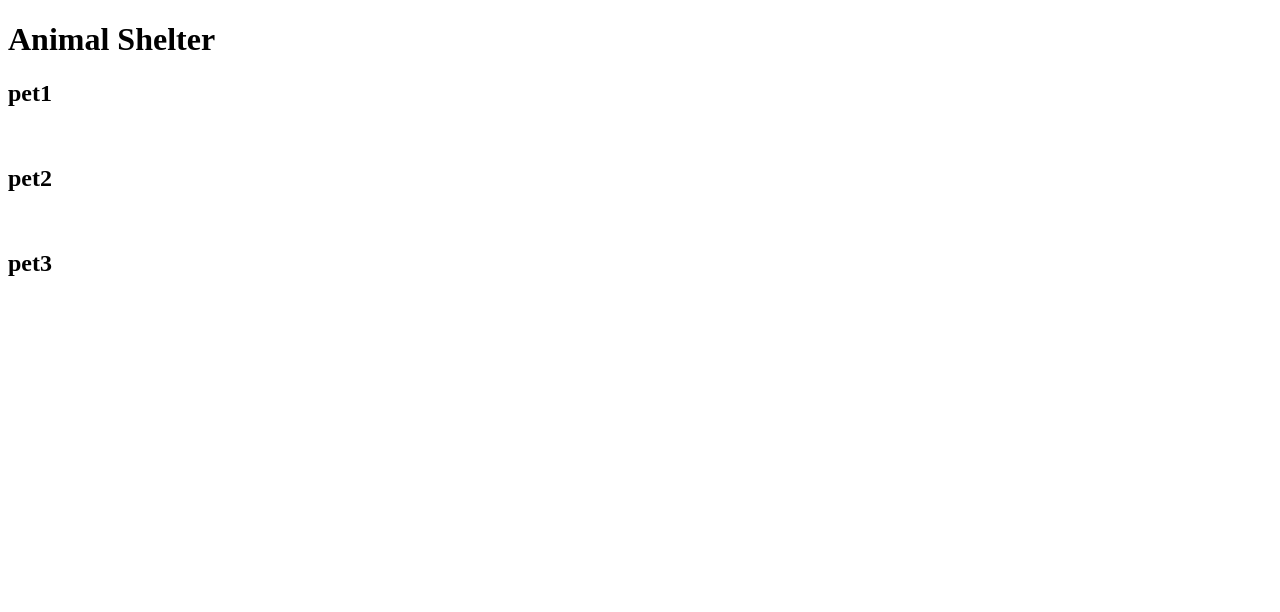
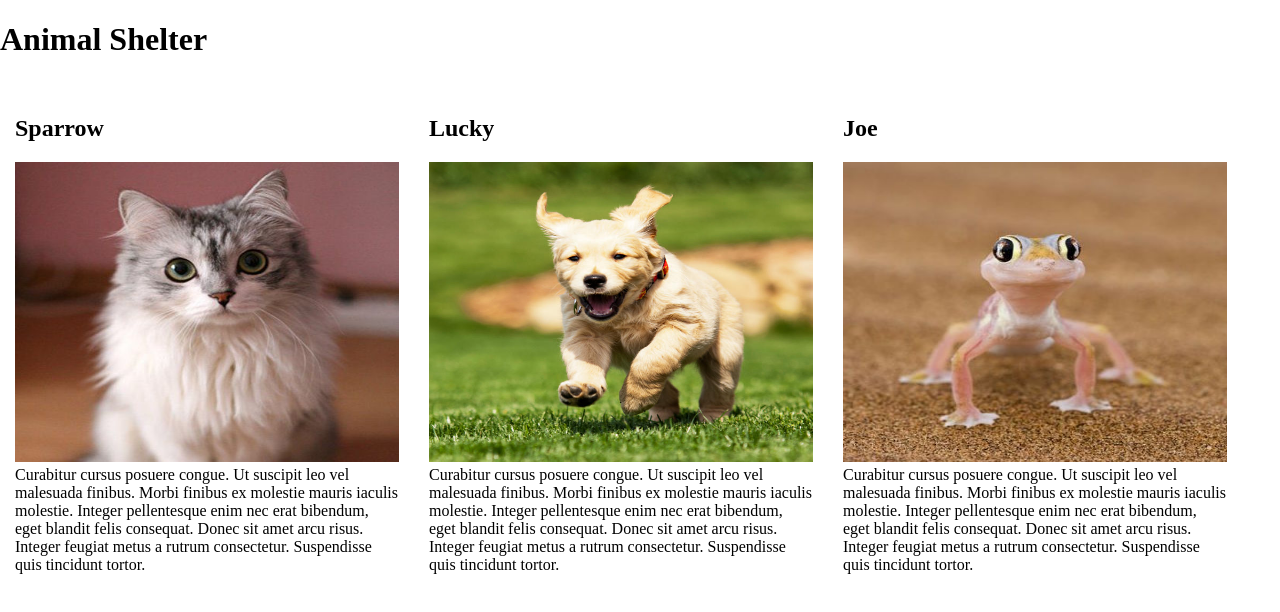
Before and after one commit to mwarsame9/shelter, a plain HTML site: page index.html in a window 1280 px wide. Drawn offline with Linux system fonts and the light colour scheme.

Commit message:
add images and css

```diff
--- a/css/styles.css
+++ b/css/styles.css
@@ -0,0 +1,19 @@
+body {
+  margin: 0;
+}
+
+/*images*/
+
+div.pet {
+  float: left;
+  width: 30%;
+  margin: 15px;
+
+}
+
+img {
+  width: 100%;
+  height: 300px;
+}
+
+/*descriptions*/
--- a/index.html
+++ b/index.html
@@ -2,7 +2,7 @@
 <html>
   <head>
     <meta charset="utf-8">
-    <link rel="'stylesheet'" href="css/styles.css" type="text/css">
+    <link rel="stylesheet" href="css/styles.css" type="text/css">
     <title>Animal shelter</title>
   </head>
   <body>
@@ -10,28 +10,28 @@
     <h1>Animal Shelter</h1>
   </div>
   <div class="profile">
-    <div class="pet1">
-      <h2>pet1</h2>
-      <img src="" alt="" />
-      <p>
-
-      </p>
+    <div class="pet">
+      <h2>Sparrow</h2>
+      <img src="img/cat.jpg" alt="" />
+      <div>
+        Curabitur cursus posuere congue. Ut suscipit leo vel malesuada finibus. Morbi finibus ex molestie mauris iaculis molestie. Integer pellentesque enim nec erat bibendum, eget blandit felis consequat. Donec sit amet arcu risus. Integer feugiat metus a rutrum consectetur. Suspendisse quis tincidunt tortor.
+      </div>
     </div>
 
-    <div class="pet2">
-      <h2>pet2</h2>
-      <img src="" alt="" />
-      <p>
-
-      </p>
+    <div class="pet">
+      <h2>Lucky</h2>
+      <img src="img/dog.jpg" alt="" />
+      <div>
+        Curabitur cursus posuere congue. Ut suscipit leo vel malesuada finibus. Morbi finibus ex molestie mauris iaculis molestie. Integer pellentesque enim nec erat bibendum, eget blandit felis consequat. Donec sit amet arcu risus. Integer feugiat metus a rutrum consectetur. Suspendisse quis tincidunt tortor.
+      </div>
     </div>
 
-    <div class="pet3">
-      <h2>pet3</h2>
-      <img src="" alt="" />
-      <p>
-
-      </p>
+    <div class="pet">
+      <h2>Joe</h2>
+      <img src="img/gecko.jpg" alt="" />
+      <div>
+        Curabitur cursus posuere congue. Ut suscipit leo vel malesuada finibus. Morbi finibus ex molestie mauris iaculis molestie. Integer pellentesque enim nec erat bibendum, eget blandit felis consequat. Donec sit amet arcu risus. Integer feugiat metus a rutrum consectetur. Suspendisse quis tincidunt tortor.
+      </div>
 
     </div>
   </div>
```
Also changed, not shown: img/cat.jpg (added), img/dog.jpg (added), img/gecko.jpg (added).
